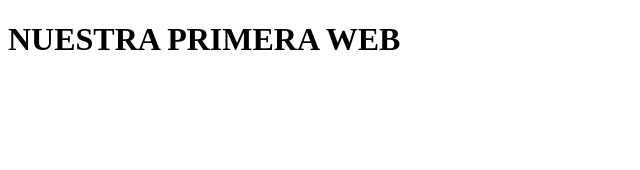
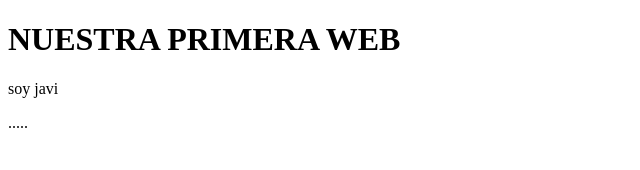
Before and after one commit to alexguerrero793/cursoDev_layout, an Angular app: page / in a window 1280 px wide. Shown: the top 170 px of the page, without its empty margins (0-640 px from the left). Built offline with nearby package versions, Linux system fonts and the light colour scheme.

Commit message:
first commit javi

```diff
--- a/src/app/app.component.html
+++ b/src/app/app.component.html
@@ -1 +1,2 @@
 <h1>NUESTRA PRIMERA WEB</h1>
+<p>soy javi</p>.....
```
